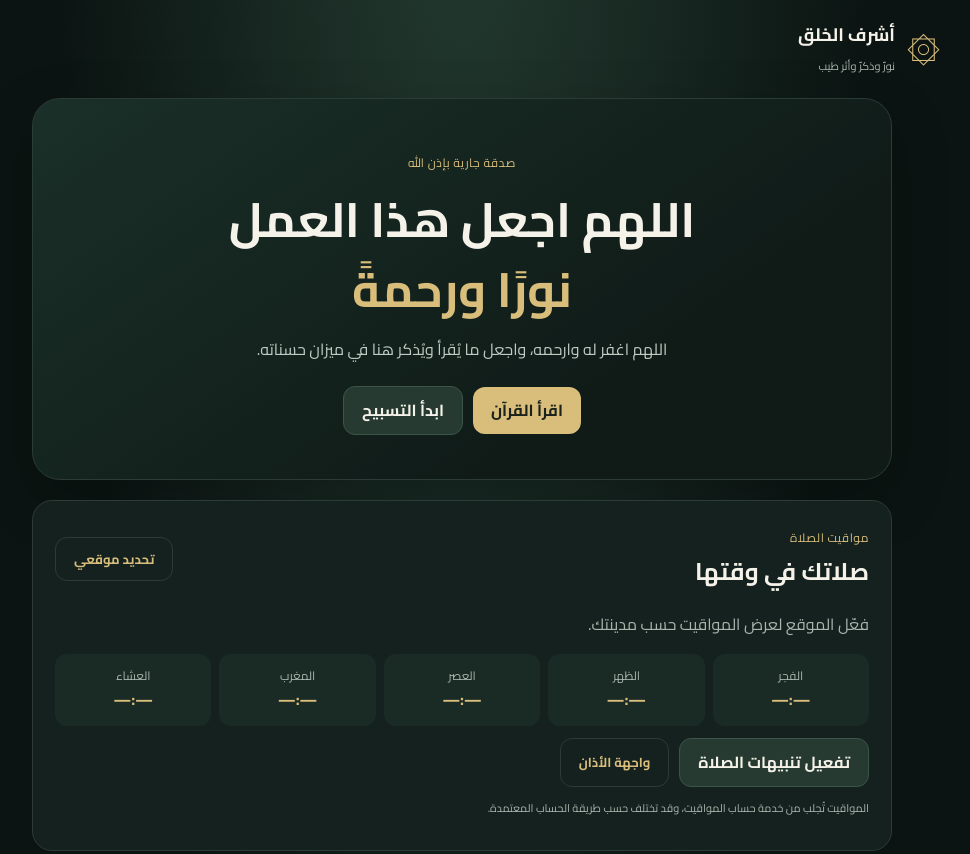
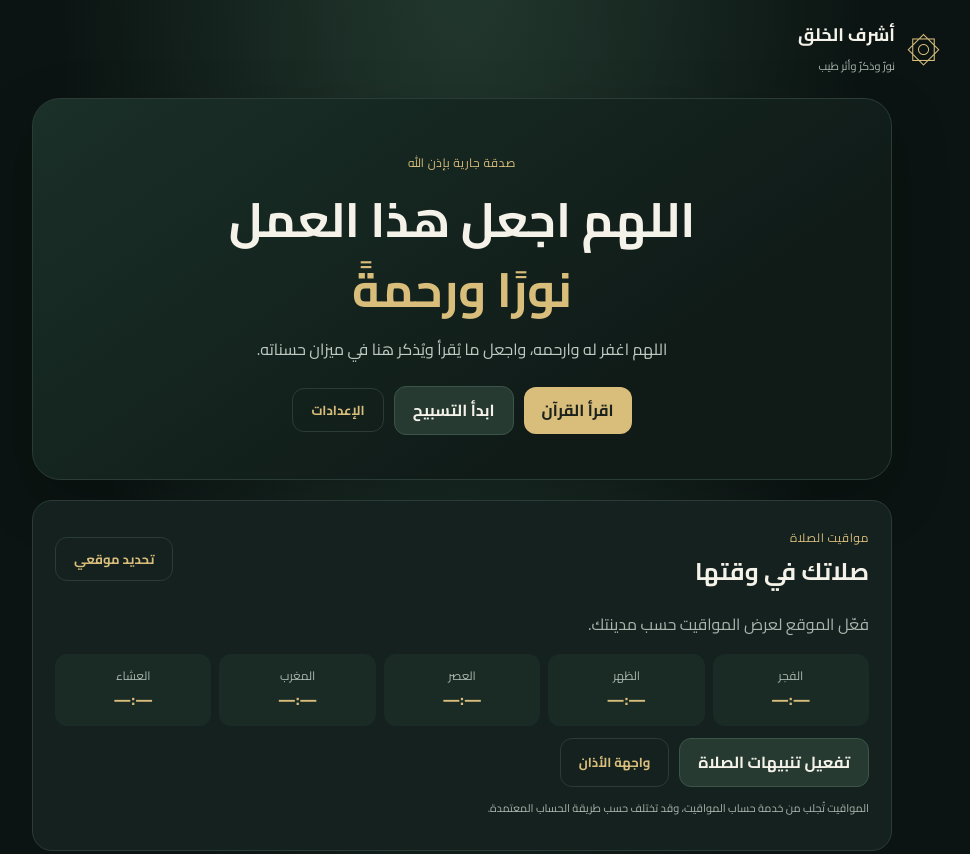
Before and after one commit to h2650368-ai/ashraf-al-khalq, a website: page index.html in a window 1280 px wide. Shown: the top 854 px of the page, without its empty margins (178-1148 px from the left). Drawn offline with Linux system fonts and the light colour scheme.

Commit message:
Add quick settings access on home screen

```diff
--- a/index.html
+++ b/index.html
@@ -12,7 +12,7 @@
 <section class="hero">
   <div class="eyebrow">صدقة جارية بإذن الله</div><h1>اللهم اجعل هذا العمل<br><em>نورًا ورحمةً</em></h1>
   <p>اللهم اغفر له وارحمه، واجعل ما يُقرأ ويُذكر هنا في ميزان حسناته.</p>
-  <div class="hero-actions"><button class="primary" data-tab="quran">اقرأ القرآن</button><button class="secondary" data-tab="tasbeeh">ابدأ التسبيح</button></div>
+  <div class="hero-actions"><button class="primary" data-tab="quran">اقرأ القرآن</button><button class="secondary" data-tab="tasbeeh">ابدأ التسبيح</button><button class="ghost" data-tab="settings">الإعدادات</button></div>
 </section>
 <section class="prayer panel">
   <div class="section-head"><div><span class="eyebrow">مواقيت الصلاة</span><h2>صلاتك في وقتها</h2></div><button id="locateBtn" class="ghost">تحديد موقعي</button></div>
```
